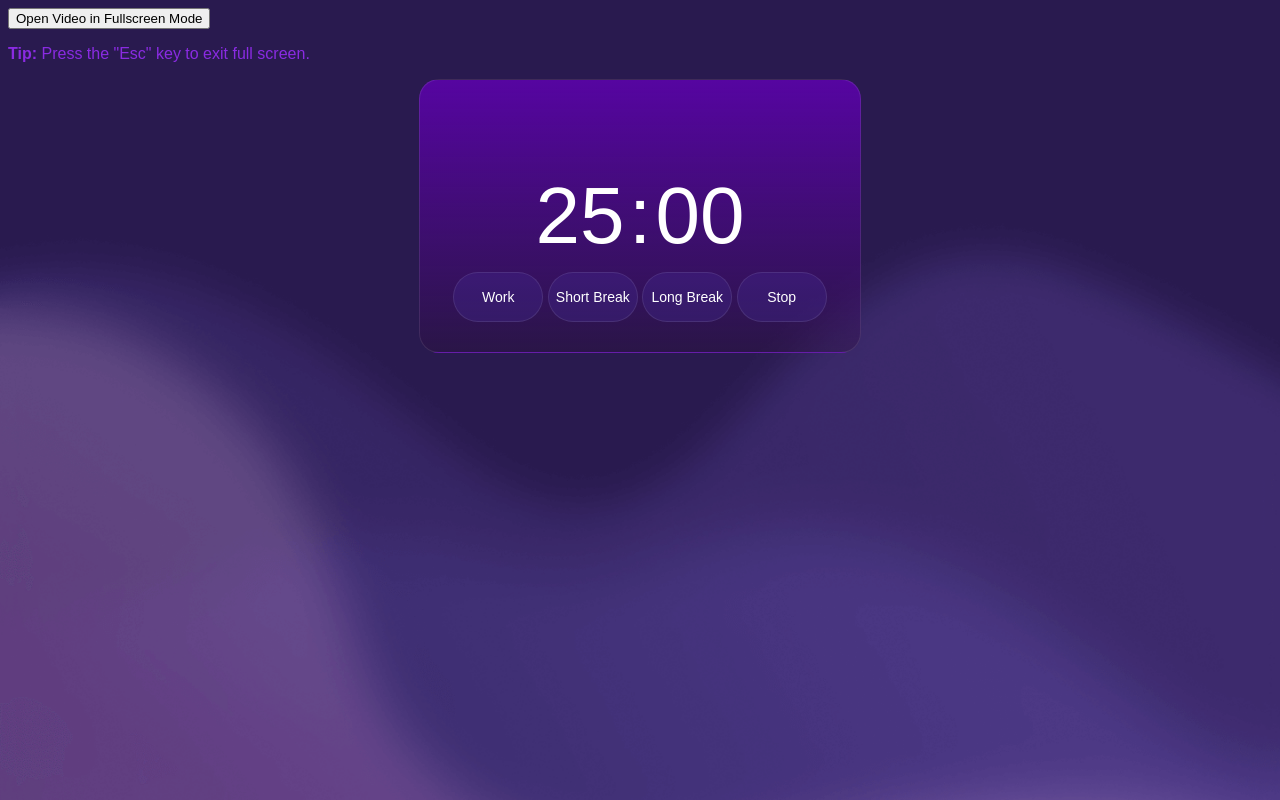
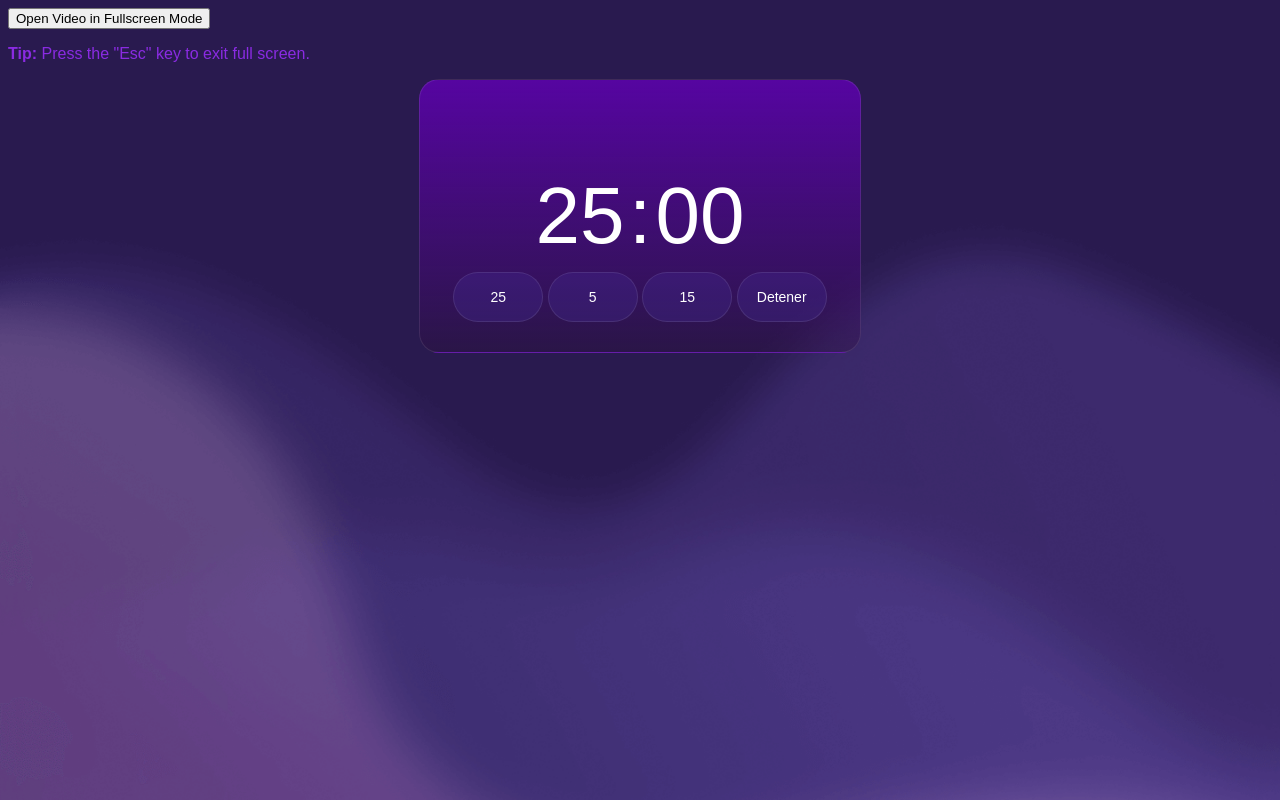
Before and after one commit to Gardesito/RE-OM-, a plain HTML site: page index.html in a window 1280 px wide. Drawn offline with Linux system fonts and the light colour scheme.

Commit message:
cambie el los textos a numeros

```diff
--- a/index.html
+++ b/index.html
@@ -118,10 +118,10 @@
       </div> -->
 
       <div id="buttons">
-        <button id="work">Work</button>
-        <button id="shortBreak">Short Break</button>
-        <button id="longBreak">Long Break</button>
-        <button id="stop">Stop</button>
+        <button id="work">25</button>
+        <button id="shortBreak">5</button>
+        <button id="longBreak">15</button>
+        <button id="stop">Detener</button>
       </div>
     </div>
   </div>
```
